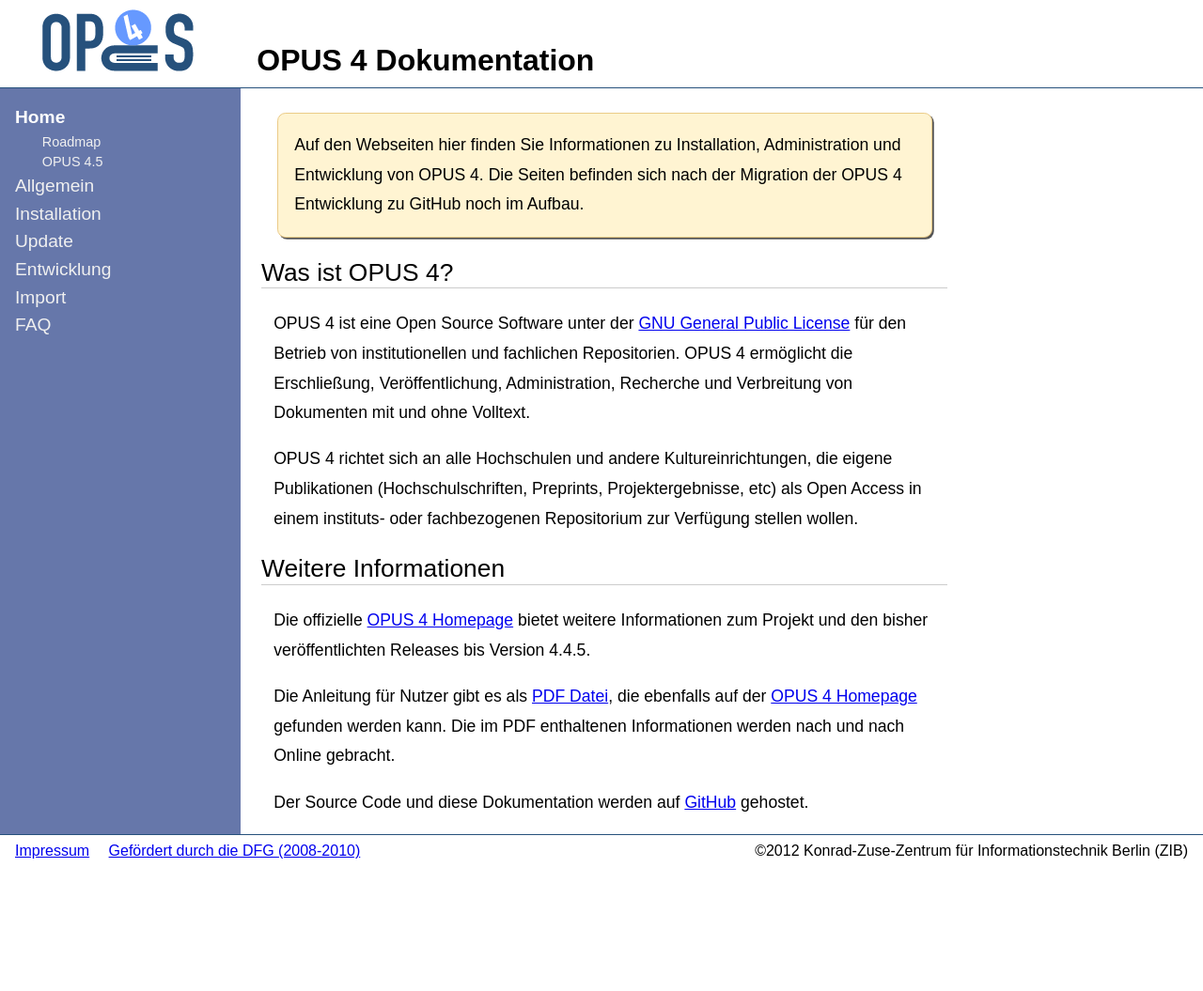
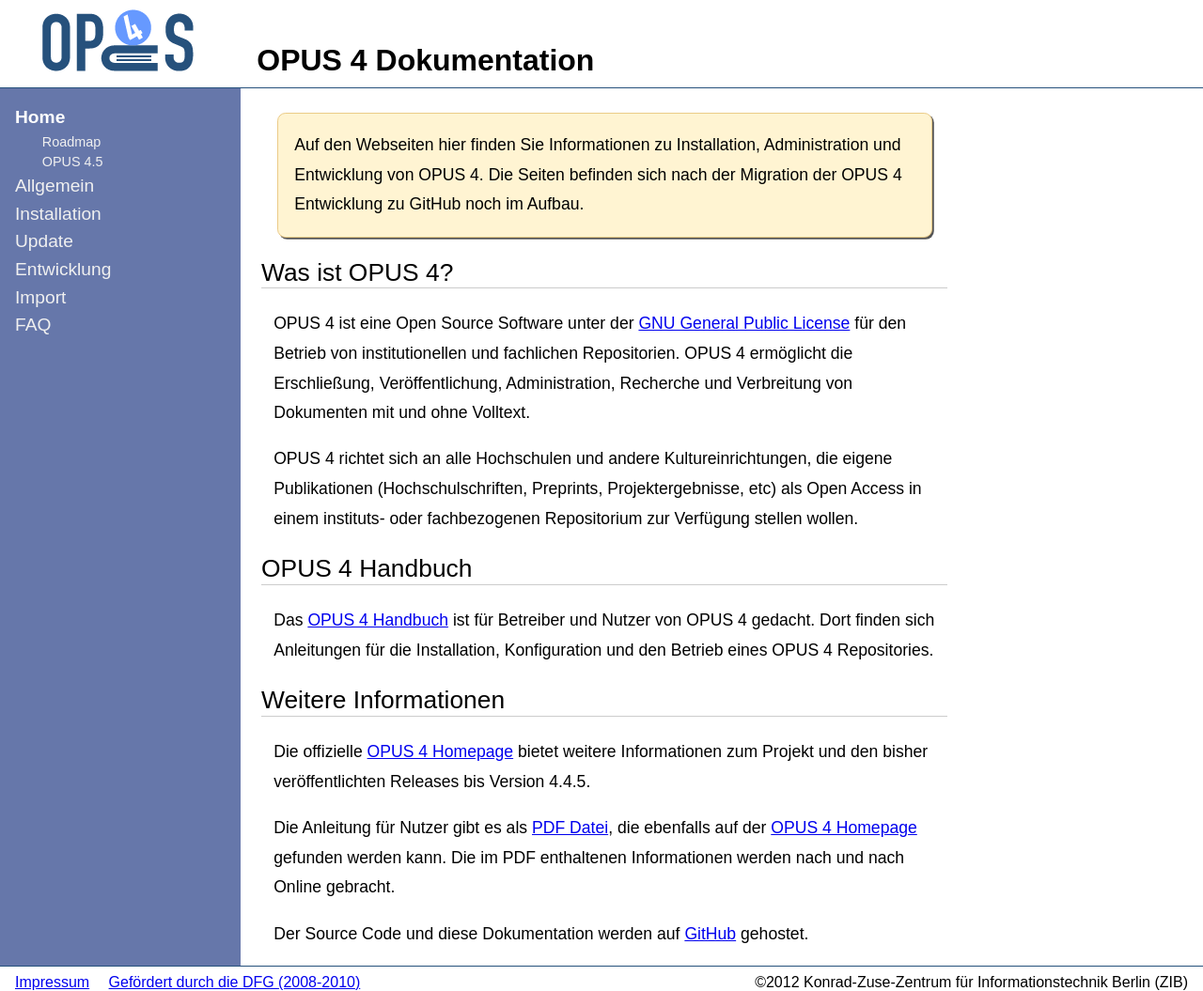
Before and after one commit to OPUS4/opus4.github.io, a Jekyll site: the page built from index.md, in a window 1280 px wide. Shown: the whole page at 94% size. Built offline with Jekyll 4.4.1, drawn with Linux system fonts in a browser that asks for light colours; before the commit the page ends 915 px from its top, so only the background shows below that.

Commit message:
OPUSVIER-3551 - Link from devdocs to userdocs.

```diff
--- a/index.md
+++ b/index.md
@@ -19,6 +19,11 @@
 Preprints, Projektergebnisse, etc) als Open Access in einem instituts- oder fachbezogenen Repositorium zur Verfügung
 stellen wollen.
 
+## OPUS 4 Handbuch
+
+Das [OPUS 4 Handbuch](userdoc) ist für Betreiber und Nutzer von OPUS 4 gedacht. Dort finden sich Anleitungen für die
+Installation, Konfiguration und den Betrieb eines OPUS 4 Repositories.
+
 ## Weitere Informationen
 
 Die offizielle [OPUS 4 Homepage](http://opus4.kobv.de) bietet weitere Informationen zum Projekt und den bisher
```
